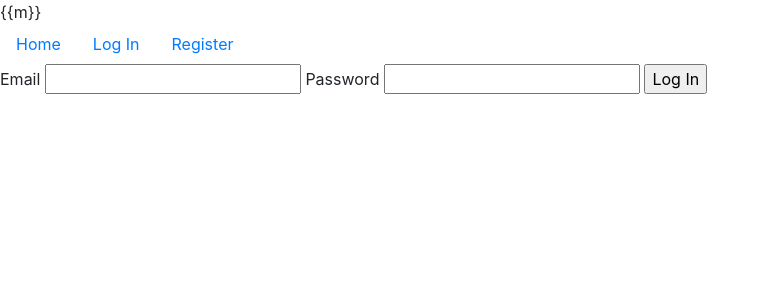
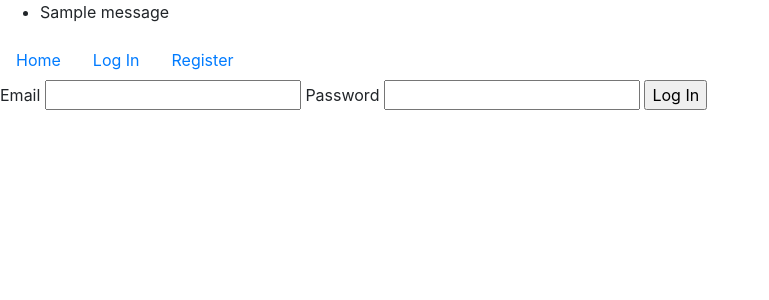
Before and after one commit to seraficaj/PythonFlaskBootcamp, a Flask app: page /login in a window 1280 px wide. Shown: the top 300 px of the page, without its empty margins (0-769 px from the left). Run offline with Flask 2, Linux system fonts and the light colour scheme; tables that the repository leaves empty hold one stand-in row (values such as "Sample post"); one stand-in notice (Sample message) is shown; some libraries are stand-ins or nearby versions.

Commit message:
2021 code updates: flashing messages on login/logout

```diff
--- a/myproject/templates/base.html
+++ b/myproject/templates/base.html
@@ -26,9 +26,13 @@
     <title></title>
   </head>
   <body>
-    {% for m in get_flashed_messages() %} {‌{m}}<br />
-
-    {% endfor %}
+    {% with messages = get_flashed_messages() %} {% if messages %}
+    <ul class="flashes">
+      {% for message in messages %}
+      <li>{{ message }}</li>
+      {% endfor %}
+    </ul>
+    {% endif %} {% endwith %}
     <ul class="nav">
       <li class="nav-item">
         <a class="nav-link" href="{{ url_for('home') }}">Home</a>
```
